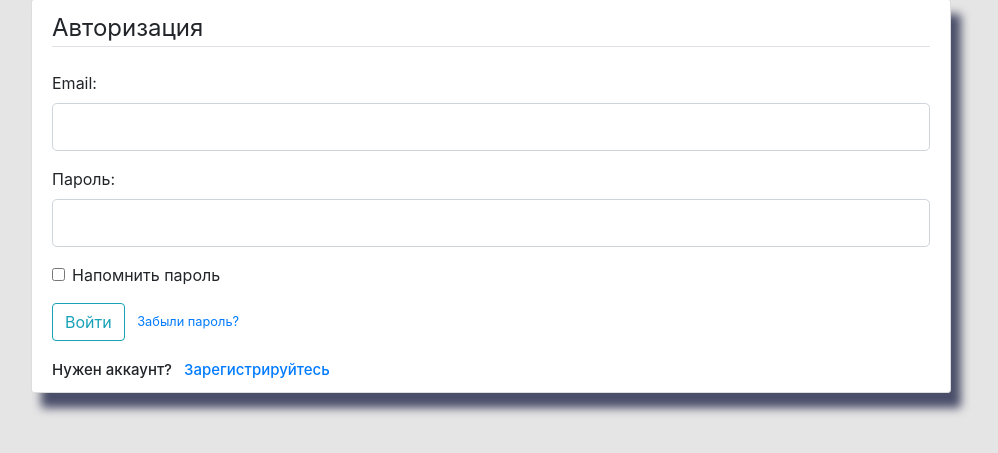
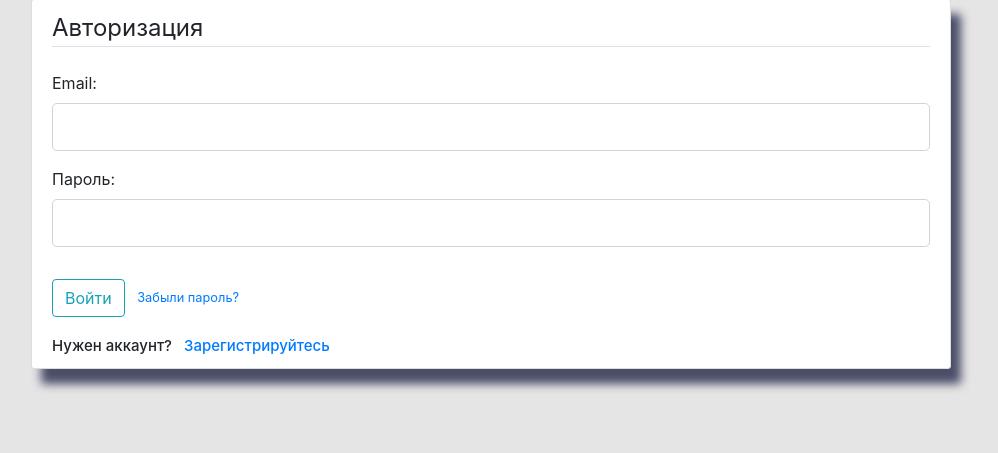
Before and after one commit to amstepannikov/myDiploma, a Flask app: page /login in a window 1280 px wide. Shown: the part 105-558 px from the top of the page, without its empty margins (54-1052 px from the left). Run offline with Flask 3, Linux system fonts and the light colour scheme; some libraries are stand-ins or nearby versions; some web fonts are replaced.

Commit message:
K1 Перевёл предупреждающие сообщения

```diff
--- a/my_blog/templates/login.html
+++ b/my_blog/templates/login.html
@@ -1,3 +1,4 @@
+<!--Страница авторизации пользователя-->
 {% extends "layout.html" %}
 {% block content %}
     <div class="content-section" style="box-shadow: 10px 15px 10px #4a4e69;">
@@ -31,10 +32,6 @@
                         {{ form.password(class="form-control form-control-lg") }}
                     {% endif %}
                 </div>
-                <div class="form-check">
-                    {{ form.remember(class="form-check-input") }}
-                    {{ form.remember.label(class="form-check-label") }}
-                </div>
             </fieldset>
             <div class="form-group">
                 {{ form.submit(class="btn btn-outline-info") }}
--- a/my_blog/users/forms.py
+++ b/my_blog/users/forms.py
@@ -12,9 +12,9 @@ class RegistrationForm(FlaskForm):
     Форма для регистрации пользователя.
     """
     username = StringField('Имя пользователя:', validators=[DataRequired(), Length(min=2, max=20)])
-    email = StringField('Email:', validators=[DataRequired(), Email()])
+    email = StringField('Email:', validators=[DataRequired(), Email(message='Неправильное имя почты')])
     password = PasswordField('Пароль:', validators=[DataRequired()])
-    confirm_password = PasswordField('Подтвердить пароль', validators=[DataRequired(), EqualTo('password')])
+    confirm_password = PasswordField('Подтвердить пароль', validators=[DataRequired(), EqualTo('password', message='Пароли не совпадают')])
     submit = SubmitField('Зарегистрироваться')
 
     def validate_username(self, username):
@@ -43,9 +43,8 @@ class LoginForm(FlaskForm):
     """
     Форма для авторизации пользователя.
     """
-    email = StringField('Email:', validators=[DataRequired(), Email()])
+    email = StringField('Email:', validators=[DataRequired(), Email(message='Неправильное имя почты')])
     password = PasswordField('Пароль:', validators=[DataRequired()])
-    remember = BooleanField('Напомнить пароль')
     submit = SubmitField('Войти')
 
 
@@ -54,8 +53,8 @@ class UpdateAccountForm(FlaskForm):
     Форма для обновления профиля пользователя.
     """
     username = StringField('Имя пользователя', validators=[DataRequired(), Length(min=2, max=20)])
-    email = StringField('Email', validators=[DataRequired(), Email()])
-    picture = FileField('Обновить фото профиля', validators=[FileAllowed(['jpg', 'png'])])
+    email = StringField('Email', validators=[DataRequired(), Email(message='Неправильное имя почты')])
+    picture = FileField('Обновить аватарку профиля', validators=[FileAllowed(['jpg', 'png'])])
     submit = SubmitField('Обновить')
 
     def validate_username(self, username):
@@ -85,7 +84,7 @@ class RequestResetForm(FlaskForm):
     """
     Форма для отправки запроса восстановления пароля, через почту
     """
-    email = StringField('Укажите Email вашего аккаунта', validators=[DataRequired(), Email()])
+    email = StringField('Укажите Email вашего аккаунта', validators=[DataRequired(), Email(message='Неправильное имя почты')])
     submit = SubmitField('Отправить письмо для изменения пароля')
 
     def validate_email(self, email):
--- a/my_blog/users/routes.py
+++ b/my_blog/users/routes.py
@@ -60,7 +60,7 @@ def login():
         user = User.query.filter_by(email=form.email.data).first()
         # Если пользователь существует и пароль верный, то авторизуем пользователя
         if user and bcrypt.check_password_hash(user.password, form.password.data):
-            login_user(user, remember=form.remember.data)
+            login_user(user, remember=True)
             next_page = request.args.get('next')
             return redirect(next_page) if next_page else redirect(url_for('posts.all_posts'))
         else:
@@ -97,9 +97,11 @@ def account():
         posts = Post.query.filter_by(author=user) \
             .order_by(Post.date_posted.desc()) \
             .paginate(page=page, per_page=5)
+        image_file = url_for('static', filename='avatars/' + current_user.image_file)
+        return render_template('account.html', title='Аккаунт',
+                           image_file=image_file, form=form, posts=posts, user=user)
     image_file = url_for('static', filename='avatars/' + current_user.image_file)
-    return render_template('account.html', title='Аккаунт',
-                           image_file=image_file, form=form, posts=posts, user=user)
+    return render_template('account.html', title='Аккаунт', image_file=image_file, form=form)
 
 
 @users.route("/logout")
```
Also changed, not shown: my_blog/data/app.db, my_blog/static/avatars/83f44c9150c6655a.png (added).
